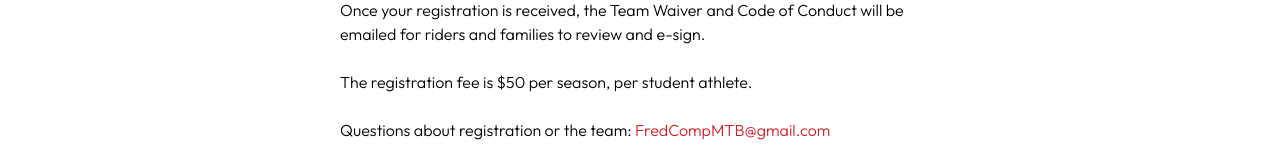
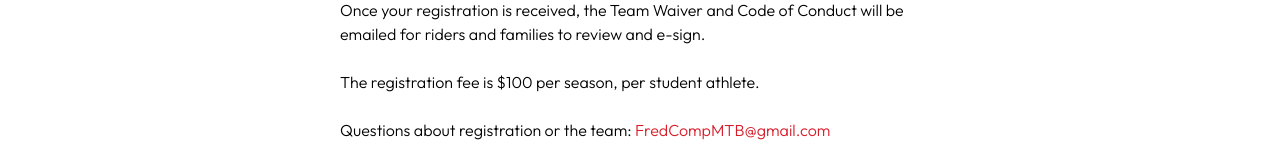
Before and after one commit to kurealnum/fredcomp-website, a Next.js app: page /join in a window 1280 px wide. Shown: the part 1059-1219 px from the top of the page. Built offline with nearby package versions, Linux system fonts and the light colour scheme.

Commit message:
refactor: change 0 to 00

```diff
--- a/src/app/join/page.tsx
+++ b/src/app/join/page.tsx
@@ -127,7 +127,7 @@ export default function Page() {
             Conduct will be emailed for riders and families to review and
             e-sign.
           </p>
-          <p>The registration fee is $50 per season, per student athlete.</p>
+          <p>The registration fee is $100 per season, per student athlete.</p>
           <div>
             Questions about registration or the team:{" "}
             <CustomLink href="mailto: FredCompMTB@gmail.com">
```
